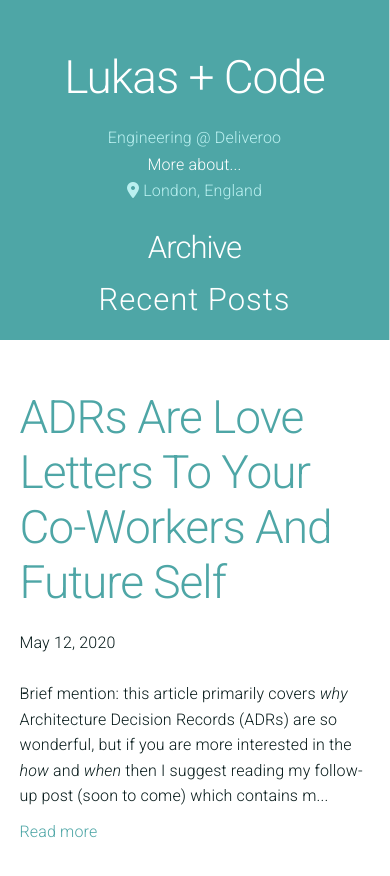
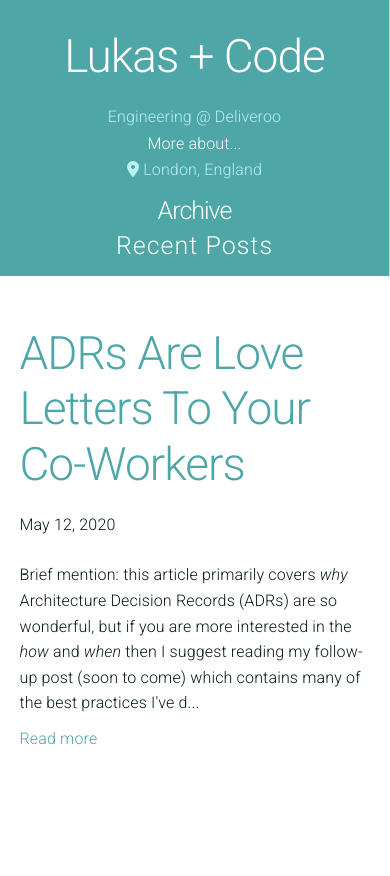
Before and after one commit to Numbluk/Numbluk.github.io, a plain HTML site: page index.html in a window 390 px wide. Drawn offline with nearby package versions, Linux system fonts and the light colour scheme.

Commit message:
rebuilding site Sun Dec  6 21:26:31 GMT 2020

```diff
--- a/index.html
+++ b/index.html
@@ -60,8 +60,8 @@
               <ul>
 
                   <li>
-                    <a href="https://numbluk.github.io/posts/1_adrs_are_love_letters_to_your_coworkers_and_future_self/">
-                      ADRs Are Love Letters To Your Co-Workers And Future Self
+                    <a href="https://numbluk.github.io/posts/1_adrs_are_love_letters_to_your_coworkers/">
+                      ADRs Are Love Letters To Your Co-Workers
                     </a>
                   </li>
 
@@ -78,8 +78,8 @@
               <ul id="recent-posts-list-collapsible">
 
                   <li>
-                    <a href="https://numbluk.github.io/posts/1_adrs_are_love_letters_to_your_coworkers_and_future_self/">
-                      ADRs Are Love Letters To Your Co-Workers And Future Self
+                    <a href="https://numbluk.github.io/posts/1_adrs_are_love_letters_to_your_coworkers/">
+                      ADRs Are Love Letters To Your Co-Workers
                     </a>
                   </li>
 
@@ -91,10 +91,10 @@
           <div id="content">
             <div id="article-index"><div class="article-excerpt-container">
 <div class="article-excerpt-content">
-<header><h1><a class="article-title-link" href="https://numbluk.github.io/posts/1_adrs_are_love_letters_to_your_coworkers_and_future_self/">ADRs Are Love Letters To Your Co-Workers And Future Self</a></h1>
-<p class="subtitle">May 12, 2020</p></header><p>Brief mention: this article primarily covers <i>why</i> Architecture Decision Records (ADRs) are so wonderful, but if you are more interested in the <i>how</i> and <i>when</i> then I suggest reading my follow-up post (soon to come) which contains m...</p>
+<header><h1><a class="article-title-link" href="https://numbluk.github.io/posts/1_adrs_are_love_letters_to_your_coworkers/">ADRs Are Love Letters To Your Co-Workers</a></h1>
+<p class="subtitle">May 12, 2020</p></header><p>Brief mention: this article primarily covers <i>why</i> Architecture Decision Records (ADRs) are so wonderful, but if you are more interested in the <i>how</i> and <i>when</i> then I suggest reading my follow-up post (soon to come) which contains many of the best practices I've d...</p>
 </div>
-<a class="read-more-link" href="https://numbluk.github.io/posts/1_adrs_are_love_letters_to_your_coworkers_and_future_self/">Read more</a>
+<a class="read-more-link" href="https://numbluk.github.io/posts/1_adrs_are_love_letters_to_your_coworkers/">Read more</a>
 </div></div>
           </div>
         </div>
--- a/stylesheets/stylesheet.css
+++ b/stylesheets/stylesheet.css
@@ -168,4 +168,16 @@ a:hover {
     max-width: 90%;
   }
 
+  #sidebar {
+    padding-top: 2.9rem;
+  }
+
+  #sidebar div#recent-posts-small h2 button, #sidebar #archive-small h2 {
+    margin-bottom: 0;
+    font-size: 2.5rem;
+  }
+
+  #sidebar #about-links {
+    margin-bottom: 1.2rem;
+  }
 }
```
Also changed, not shown: about/index.html (+4 -4 lines), archive/index.html (+5 -5 lines), posts/1_adrs_are_love_letters_to_your_coworkers/index.html (renamed from posts/1_adrs_are_love_letters_to_your_coworkers_and_future_self/index.html, +9 -9 lines).
